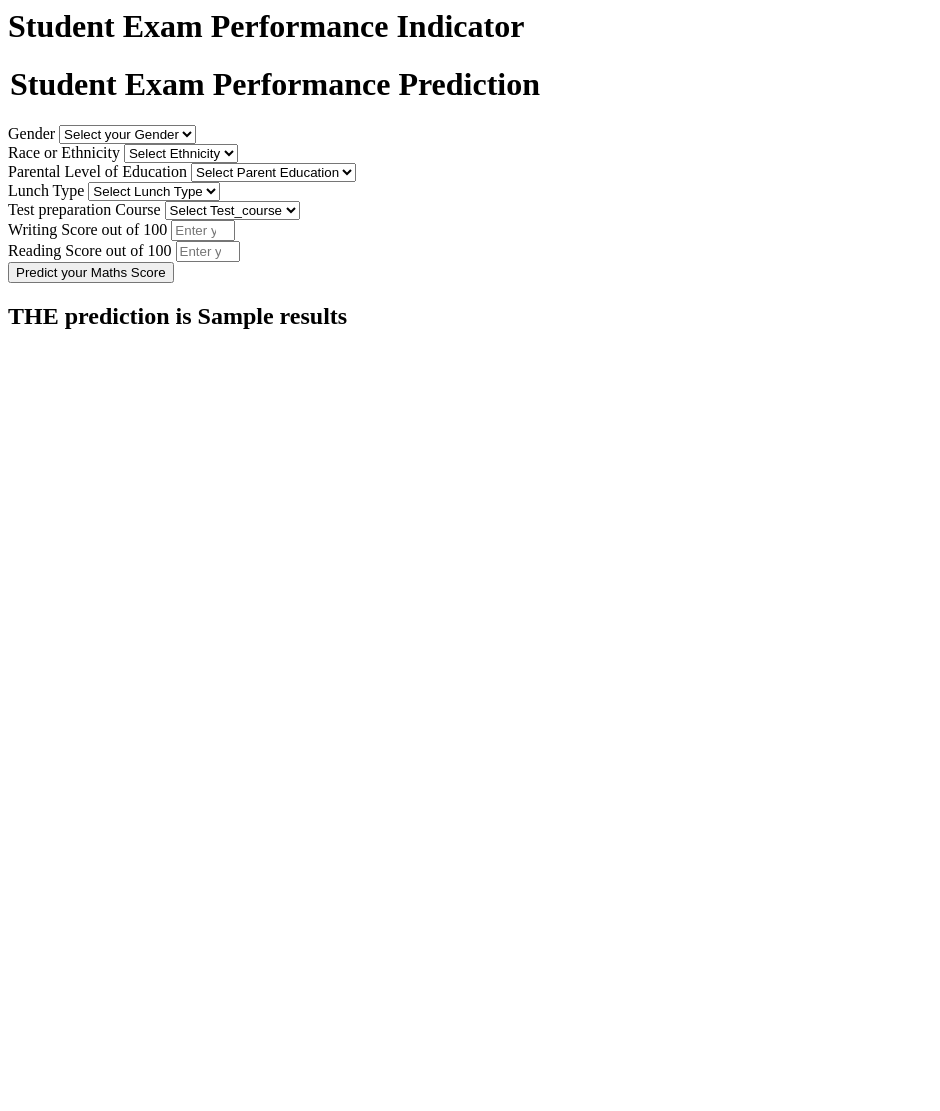
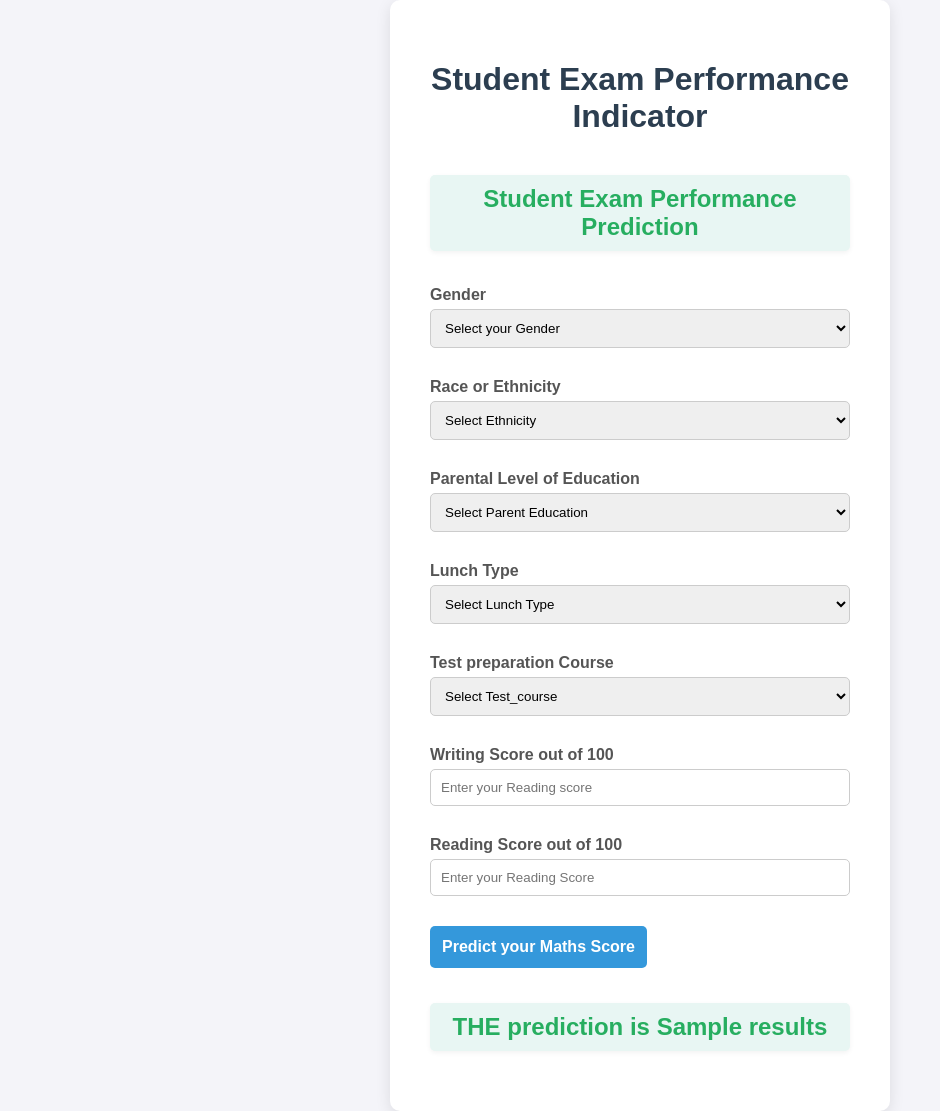
Before and after one commit to ANKITdmYadav/mlproject1, a Flask app: template templates/home.html in a window 1280 px wide. Shown: the whole page, without its empty margins (0-940 px from the left). Before the commit the page ends 329 px from the top, so only its background shows below. Run offline with Flask 3, Linux system fonts and the light colour scheme; the template is opened without the code that fills it: most values are stand-ins (such as "Sample title", 1, 10 or a date in 2020).

Commit message:
changed ui

```diff
--- a/templates/home.html
+++ b/templates/home.html
@@ -1,43 +1,137 @@
+<!DOCTYPE html>
 <html>
+<head>
+    <title>Student Exam Performance Indicator</title>
+    <style>
+        /* General body styling */
+        body {
+            font-family: Arial, sans-serif;
+            background-color: #f4f4f9;
+            display: flex;
+            justify-content: center;
+            align-items: center;
+            min-height: 100vh;
+            margin: 0;
+            color: #333;
+        }
+
+        /* Main container for the form */
+        .login {
+            background-color: #fff;
+            padding: 40px;
+            border-radius: 10px;
+            box-shadow: 0 4px 15px rgba(0, 0, 0, 0.1);
+            width: 100%;
+            max-width: 500px;
+            box-sizing: border-box;
+        }
+
+        /* Heading styling */
+        h1 {
+            text-align: center;
+            color: #2c3e50;
+            margin-bottom: 20px;
+        }
+
+        /* Form styling */
+        form {
+            display: flex;
+            flex-direction: column;
+            gap: 15px;
+        }
+
+        /* Styling for each form group */
+        .mb-3 {
+            margin-bottom: 15px;
+        }
+
+        /* Label styling */
+        .form-label {
+            font-weight: bold;
+            display: block;
+            margin-bottom: 5px;
+            color: #555;
+        }
+
+        /* Input and select field styling */
+        .form-control {
+            width: 100%;
+            padding: 10px;
+            border: 1px solid #ccc;
+            border-radius: 5px;
+            box-sizing: border-box;
+            transition: border-color 0.3s ease-in-out;
+        }
+
+        /* Hover and focus effects for fields */
+        .form-control:hover, .form-control:focus {
+            border-color: #3498db;
+            outline: none;
+        }
+
+        /* Placeholder styling */
+        .placeholder {
+            color: #999;
+        }
+
+        /* Button styling */
+        .btn {
+            padding: 12px;
+            border: none;
+            border-radius: 5px;
+            cursor: pointer;
+            font-size: 16px;
+            font-weight: bold;
+            transition: background-color 0.3s ease-in-out;
+        }
+
+        .btn-primary {
+            background-color: #3498db;
+            color: #fff;
+        }
+
+        /* Button hover effect */
+        .btn-primary:hover {
+            background-color: #2980b9;
+        }
+
+        /* Result display styling */
+        h2 {
+            text-align: center;
+            margin-top: 20px;
+            font-size: 24px;
+            color: #27ae60;
+            background-color: #e8f6f3;
+            padding: 10px;
+            border-radius: 5px;
+            box-shadow: 0 2px 5px rgba(0, 0, 0, 0.05);
+        }
+    </style>
+</head>
 <body>
     <div class="login">
         <h1>Student Exam Performance Indicator</h1>
-
         <form action="{{ url_for('predict_datapoint')}}" method="post">
-        <h1>
+            <h2>
                 <legend>Student Exam Performance Prediction</legend>
-        </h1>
+            </h2>
             <div class="mb-3">
                 <label class="form-label">Gender</label>
                 <select class="form-control" name="gender" placeholder="Enter you Gender" required>
                     <option class="placeholder" selected disabled value="">Select your Gender</option>
-                <option value="male">
-                    Male
-                </option>
-                <option value="female">
-                    Female
-                </option>
+                    <option value="male">Male</option>
+                    <option value="female">Female</option>
                 </select>
             </div>
             <div class="mb-3">
                 <label class="form-label">Race or Ethnicity</label>
                 <select class="form-control" name="ethnicity" placeholder="Enter you ethnicity" required>
                     <option class="placeholder" selected disabled value="">Select Ethnicity</option>
-                <option value="group A">
-                    Group A
-                </option>
-                <option value="group B">
-                    Group B
-                </option>
-                <option value="group C">
-                    Group C
-                </option>
-                <option value="group D">
-                    Group D
-                </option>
-                <option value="group E">
-                    Group E
-                </option>
+                    <option value="group A">Group A</option>
+                    <option value="group B">Group B</option>
+                    <option value="group C">Group C</option>
+                    <option value="group D">Group D</option>
+                    <option value="group E">Group E</option>
                 </select>
             </div>
             <div class="mb-3">
@@ -45,49 +139,28 @@
                 <select class="form-control" name="parental_level_of_education"
                     placeholder="Enter you Parent Education" required>
                     <option class="placeholder" selected disabled value="">Select Parent Education</option>
-                <option value="associate's degree">
-                    associate's degree
-                </option>
-                <option value="bachelor's degree">
-                    bachelor's degree
-                </option>
-                <option value="high school">
-                    high school
-                </option>
-                <option value="master's degree">
-                    master's degree
-                </option>
-                <option value="some college">
-                    some college
-                </option>
-                <option value="some high school">
-                    some high school
-                </option>
+                    <option value="associate's degree">associate's degree</option>
+                    <option value="bachelor's degree">bachelor's degree</option>
+                    <option value="high school">high school</option>
+                    <option value="master's degree">master's degree</option>
+                    <option value="some college">some college</option>
+                    <option value="some high school">some high school</option>
                 </select>
             </div>
             <div class="mb-3">
                 <label class="form-label">Lunch Type</label>
                 <select class="form-control" name="lunch" placeholder="Enter you Lunch" required>
                     <option class="placeholder" selected disabled value="">Select Lunch Type</option>
-                <option value="free/reduced">
-                    free/reduced
-                </option>
-                <option value="standard">
-                    standard
-                </option>
+                    <option value="free/reduced">free/reduced</option>
+                    <option value="standard">standard</option>
                 </select>
             </div>
             <div class="mb-3">
                 <label class="form-label">Test preparation Course</label>
-            <select class="form-control" name="test_preparation_course" placeholder="Enter you Course"
-                required>
+                <select class="form-control" name="test_preparation_course" placeholder="Enter you Course" required>
                     <option class="placeholder" selected disabled value="">Select Test_course</option>
-                <option value="none">
-                    None
-                </option>
-                <option value="completed">
-                    Completed
-                </option>
+                    <option value="none">None</option>
+                    <option value="completed">Completed</option>
                 </select>
             </div>
             <div class="mb-3">
@@ -104,8 +177,7 @@
                 <input class="btn btn-primary" type="submit" value="Predict your Maths Score" required />
             </div>
         </form>
-    <h2>
-       THE  prediction is {{results}}
-    </h2>
-   <body>
+        <h2>THE prediction is {{results}}</h2>
+    </div>
+</body>
 </html>
```
Also changed, not shown: templates/index.html (+83 -1 lines). Lines whose indentation alone changed are shown as unchanged.
